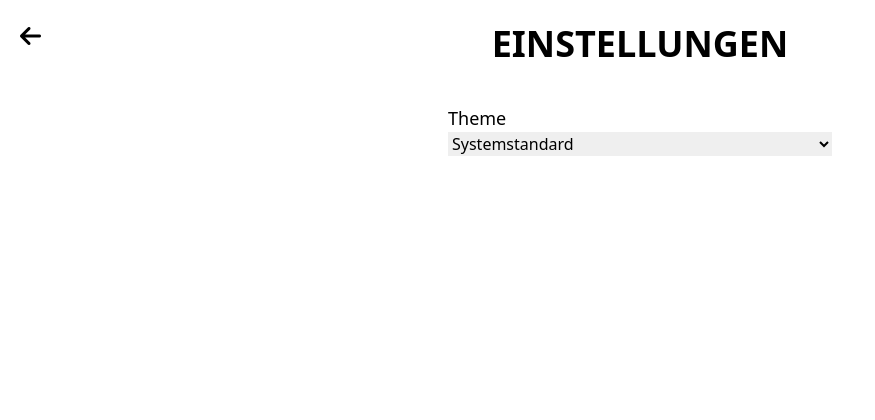
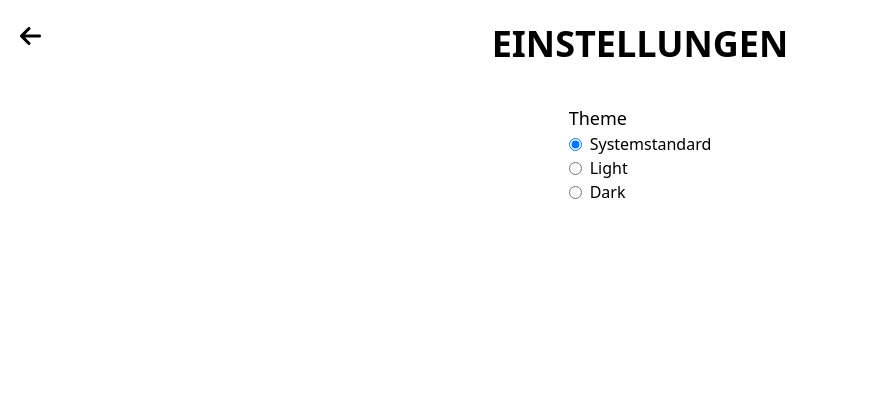
Before and after one commit to RienerTobias/photonest, a Django app: page /settings in a window 1280 px wide. Shown: the top 420 px of the page, without its empty margins (0-875 px from the left). Run offline with Django 5.2, Linux system fonts and the light colour scheme; the visitor is signed in with stand-in values (Sample User, id 1); parts of the project's set-up code (start-up, migrations or seed data) failed here and were passed over; some libraries are stand-ins or nearby versions.

Commit message:
update theme controller

```diff
--- a/photonest_server/photonest/static/photonest/js/theme_controller.js
+++ b/photonest_server/photonest/static/photonest/js/theme_controller.js
@@ -1,46 +1,21 @@
-document.addEventListener('DOMContentLoaded', () => {
-  const themeSelect = document.getElementById('theme-select');
-  const html = document.documentElement;
+// Globale Theme-Steuerung für alle Seiten
+document.addEventListener('DOMContentLoaded', function() {
+    // Cookie-Funktionen
+    function getCookie(name) {
+        const cookieName = name + "=";
+        const decodedCookie = decodeURIComponent(document.cookie);
+        const cookies = decodedCookie.split(';');
 
-  const themes = {
-    light: 'light',
-    dark: 'dark',
-    system: 'Systemstandard'
-  };
-
-  function getSystemTheme() {
-    return window.matchMedia('(prefers-color-scheme: dark)').matches ? 'dark' : 'light';
-  }
-
-  function applyTheme(theme) {
-    let themeToApply = theme;
-
-    if (theme === 'system') {
-      themeToApply = getSystemTheme();
-      localStorage.removeItem('theme');
-    } else {
-      localStorage.setItem('theme', theme);
+        for(let i = 0; i < cookies.length; i++) {
+            let cookie = cookies[i].trim();
+            if (cookie.indexOf(cookieName) === 0) {
+                return cookie.substring(cookieName.length, cookie.length);
+            }
+        }
+        return null;
     }
 
-    html.setAttribute('data-theme', themeToApply);
-    themeSelect.value = theme;
-  }
-
-  function loadTheme() {
-    const savedTheme = localStorage.getItem('theme');
-    return savedTheme || 'system';
-  }
-
-  const initialTheme = loadTheme();
-  applyTheme(initialTheme);
-
-  themeSelect.addEventListener('change', (e) => {
-    applyTheme(e.target.value);
-  });
-
-  window.matchMedia('(prefers-color-scheme: dark)').addListener((e) => {
-    if (localStorage.getItem('theme') === null) {
-      applyTheme('system');
-    }
-  });
+    // Theme setzen
+    const savedTheme = getCookie('theme') || 'light'; // Fallback auf light
+    document.documentElement.setAttribute('data-theme', savedTheme);
 });
--- a/photonest_server/photonest/templates/photonest/sites/settings.html
+++ b/photonest_server/photonest/templates/photonest/sites/settings.html
@@ -15,18 +15,98 @@
 
     <div class="w-full h-full flex flex-col justify-between items-center">
       <div class="w-full flex flex-col justify-center items-center p-4">
-        <fieldset class="fieldset w-full max-w-96">
+        <fieldset class="fieldset">
           <legend class="fieldset-legend text-lg">Theme</legend>
-          <select id="theme-select" class="select w-full">
-            <option value="system">Systemstandard</option>
-            <option value="light">Hell</option>
-            <option value="dark">Dunkel</option>
-          </select>
+          <label class="flex gap-2 cursor-pointer items-center">
+            <input type="radio" name="theme-radios" class="radio radio-sm theme-controller" value="system"/>
+
+            Systemstandard
+          </label>
+          <label class="flex gap-2 cursor-pointer items-center">
+            <input type="radio" name="theme-radios" class="radio radio-sm theme-controller" value="light"/>
+            Light
+          </label>
+          <label class="flex gap-2 cursor-pointer items-center">
+            <input type="radio" name="theme-radios" class="radio radio-sm theme-controller" value="dark"/>
+            Dark
+          </label>
         </fieldset>
       </div>
       <footer class="w-full h-fit p-4 flex flex-col items-center justify-center text-center">
         <p>&copy; Elia Dieminger, Tobias Riener, Tobias Schippany - HTBLuVA Waidhofen an der Ybbs</p>
       </footer>
     </div>
+    <script>
+      document.addEventListener('DOMContentLoaded', function() {
+          // Cookie-Funktionen
+          function setCookie(name, value, days) {
+              const date = new Date();
+              date.setTime(date.getTime() + (days * 24 * 60 * 60 * 1000));
+              const expires = "expires=" + date.toUTCString();
+              document.cookie = name + "=" + value + ";" + expires + ";path=/;SameSite=Lax";
+          }
+
+          function getCookie(name) {
+              const cookieName = name + "=";
+              const decodedCookie = decodeURIComponent(document.cookie);
+              const cookies = decodedCookie.split(';');
+
+              for(let i = 0; i < cookies.length; i++) {
+                  let cookie = cookies[i].trim();
+                  if (cookie.indexOf(cookieName) === 0) {
+                      return cookie.substring(cookieName.length, cookie.length);
+                  }
+              }
+              return null;
+          }
+
+          function deleteCookie(name) {
+              document.cookie = name + '=; expires=Thu, 01 Jan 1970 00:00:00 UTC; path=/;';
+          }
+
+          // Theme-Logik
+          const themeRadios = document.querySelectorAll('input[name="theme-radios"]');
+          const savedTheme = getCookie('theme');
+
+          // Initialen Zustand setzen
+          if(savedTheme) {
+              themeRadios.forEach(radio => {
+                  radio.checked = (radio.value === savedTheme);
+              });
+              document.documentElement.setAttribute('data-theme', savedTheme);
+          } else {
+              // Systemstandard auswählen
+              document.querySelector('input[value="system"]').checked = true;
+              // Theme auf Systemeinstellung setzen
+              const systemTheme = window.matchMedia('(prefers-color-scheme: dark)').matches ? 'dark' : 'light';
+              document.documentElement.setAttribute('data-theme', systemTheme);
+          }
+
+          // Änderungen überwachen
+          themeRadios.forEach(radio => {
+              radio.addEventListener('change', function() {
+                  if(this.checked) {
+                      if(this.value === 'system') {
+                          deleteCookie('theme');
+                          // Auf Systemtheme aktualisieren
+                          const systemTheme = window.matchMedia('(prefers-color-scheme: dark)').matches ? 'dark' : 'light';
+                          document.documentElement.setAttribute('data-theme', systemTheme);
+                      } else {
+                          setCookie('theme', this.value, 365);
+                          document.documentElement.setAttribute('data-theme', this.value);
+                      }
+                  }
+              });
+          });
+
+          // Systemtheme-Änderungen live verfolgen
+          window.matchMedia('(prefers-color-scheme: dark)').addEventListener('change', e => {
+              if(!getCookie('theme')) {
+                  const newTheme = e.matches ? 'dark' : 'light';
+                  document.documentElement.setAttribute('data-theme', newTheme);
+              }
+          });
+      });
+    </script>
 </main>
 {% endblock %}
```
